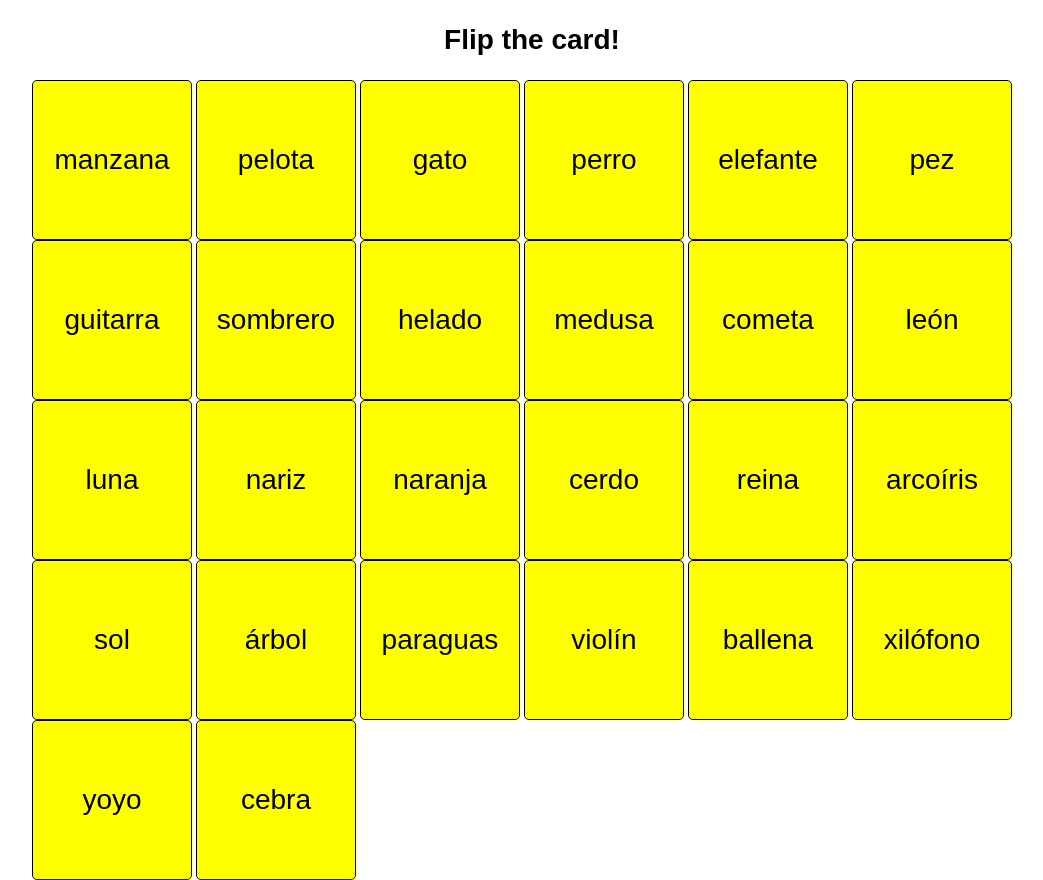
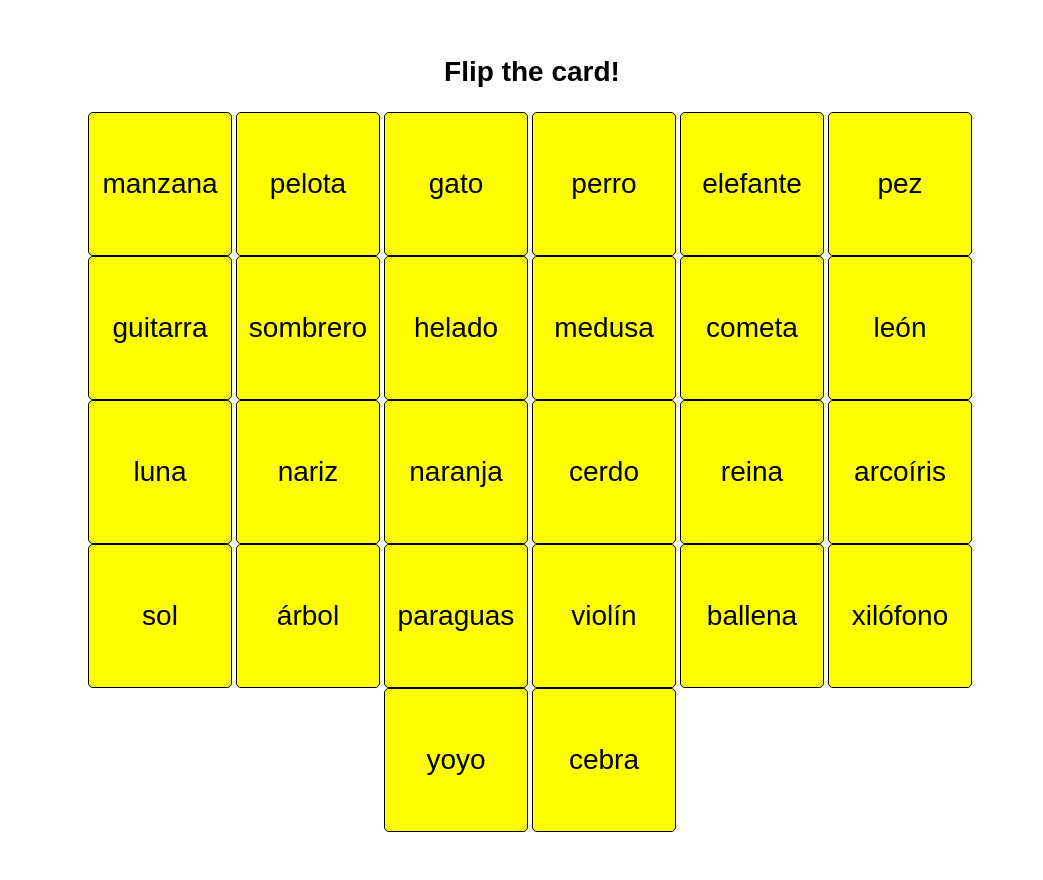
Before and after one commit to pamelaiman/tile-flip, a React (Vite) app: page / in a window 1280 px wide. Shown: the whole page, without its empty margins (108-1151 px from the left). Built offline with nearby package versions, Linux system fonts and the light colour scheme.

Commit message:
flashcards

```diff
--- a/src/style.css
+++ b/src/style.css
@@ -1,10 +1,17 @@
+#root {
+    max-width: 1280px;
+    margin: 0 auto;
+    padding: 2rem;
+    text-align: center;
+  };
+
 * {
     box-sizing: border-box;
 }
 
 .box {
-    height: 10rem;
-    width: 10rem;
+    height: 9rem;
+    width: 9rem;
     border: 1px solid black;
     display: inline-block;
     margin-right: 4px;
```
